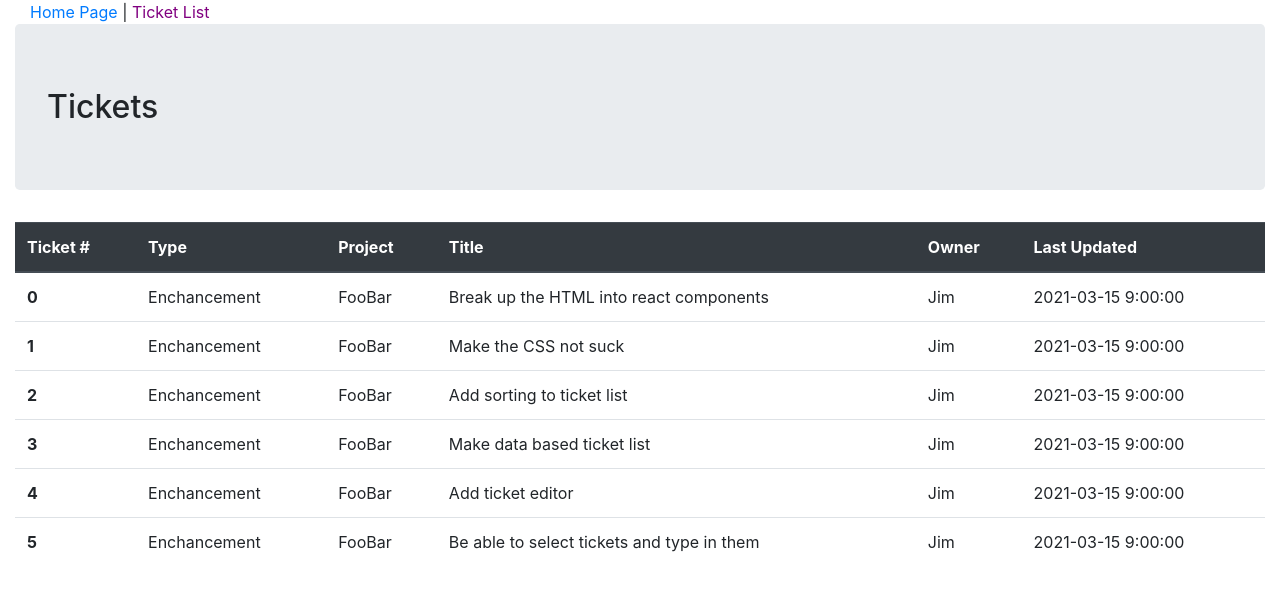
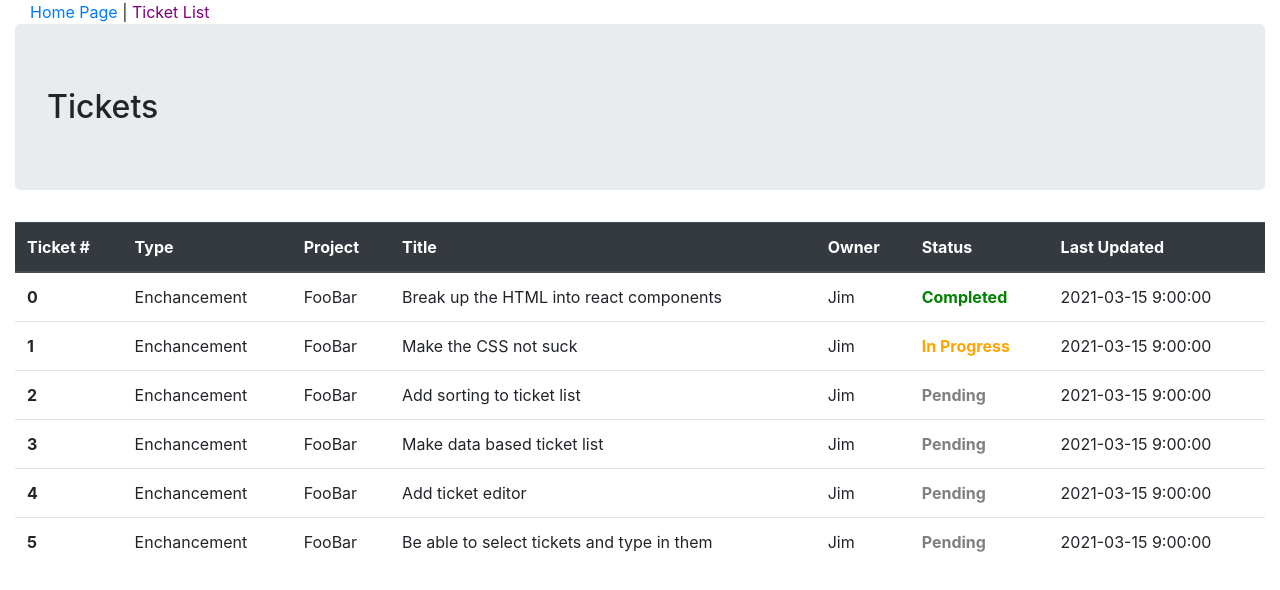
Before and after one commit to jstahl6387/irk, a React (Create React App) app: page /TicketList in a window 1280 px wide. Shown: the top 590 px of the page. Built offline with nearby package versions, Linux system fonts and the light colour scheme.

Commit message:
Added some CSS to ticket page

```diff
--- a/src/components/TicketList.js
+++ b/src/components/TicketList.js
@@ -1,5 +1,9 @@
 import React from 'react';
 import { render } from '@testing-library/react';
+
+const statusCompletedStyle = { color: 'green', fontWeight: 'bold' };
+const statusInProgressStyle = { color: 'orange', fontWeight: 'bold'  };
+const statusPendingStyle = { color: 'grey', fontWeight: 'bold'  };
 
 function getTickets()
 {
@@ -10,6 +14,7 @@ function getTickets()
       project: 'FooBar',
       title: 'Break up the HTML into react components',
       owner: 'Jim',
+      status: 'Completed',
       updated: '2021-03-15 9:00:00'
     },
     {
@@ -18,6 +23,7 @@ function getTickets()
       project: 'FooBar',
       title: 'Make the CSS not suck',
       owner: 'Jim',
+      status: 'In Progress',
       updated: '2021-03-15 9:00:00'
     },
     {
@@ -26,6 +32,7 @@ function getTickets()
       project: 'FooBar',
       title: 'Add sorting to ticket list',
       owner: 'Jim',
+      status: 'Pending',
       updated: '2021-03-15 9:00:00'
     },
     {
@@ -34,6 +41,7 @@ function getTickets()
       project: 'FooBar',
       title: 'Make data based ticket list',
       owner: 'Jim',
+      status: 'Pending',
       updated: '2021-03-15 9:00:00'
     },
     {
@@ -42,6 +50,7 @@ function getTickets()
       project: 'FooBar',
       title: 'Add ticket editor',
       owner: 'Jim',
+      status: 'Pending',
       updated: '2021-03-15 9:00:00'
     },
     {
@@ -50,11 +59,30 @@ function getTickets()
       project: 'FooBar',
       title: 'Be able to select tickets and type in them',
       owner: 'Jim',
+      status: 'Pending',
       updated: '2021-03-15 9:00:00'
     }
   ];
 
   return tickets;
+}
+
+function getStatusStyle(status)
+{
+  switch(status)
+  {
+    case "Completed":
+      return statusCompletedStyle;
+
+    case "In Progress":
+      return statusInProgressStyle;
+
+    case "Pending":
+      return statusPendingStyle;
+
+    default:
+      return { fontWeight: 'bold' };
+  }
 }
 
 function renderRow(ticket)
@@ -65,6 +93,7 @@ function renderRow(ticket)
         <td>{ticket.project}</td>
         <td>{ticket.title}</td>
         <td>{ticket.owner}</td>
+        <td style={getStatusStyle(ticket.status)}>{ticket.status}</td>
         <td>{ticket.updated}</td>
       </tr>
 }
@@ -77,6 +106,7 @@ function renderHeader()
     <th scope="col">Project</th>
     <th scope="col">Title</th>
     <th scope="col">Owner</th>
+    <th scope="col">Status</th>
     <th scope="col">Last Updated</th>
   </tr>
 }
```
